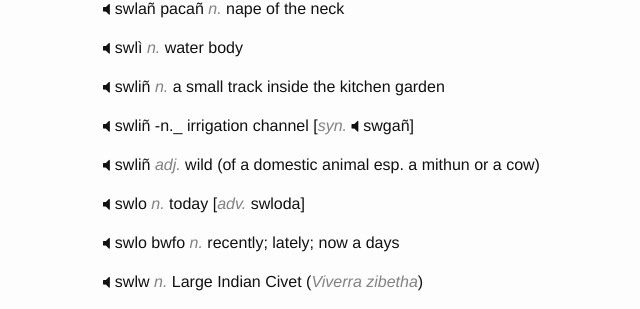
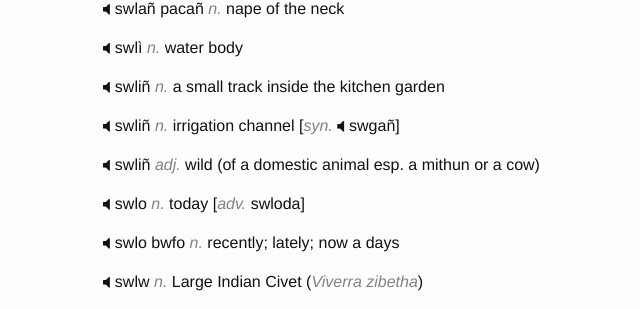
Before and after one commit to hacksparrow/language.apatani.org, a Jekyll site: the page built from dictionary/s.md, in a window 1280 px wide and 900 px high, scrolled down 8761 px. Shown: the part 143-452 px from the top of the window, without its empty margins (167-807 px from the left). Built offline with Jekyll 4.4.1, drawn with Linux system fonts in a browser that asks for light colours; nearby versions of some CDN libraries; comment, search, counter and statistics services are not loaded.

Commit message:
Update s.md

```diff
--- a/dictionary/s.md
+++ b/dictionary/s.md
@@ -454,7 +454,7 @@ __swlì__	_n._	water body
 
 __swliñ__	_n._	a small track inside the kitchen garden
 
-__swliñ__ -n._ irrigation channel [_syn._ swgañ]
+__swliñ__ _n._ irrigation channel [_syn._ swgañ]
 
 __swliñ__	_adj._	wild (of a domestic animal esp. a mithun or a cow)
 
```
